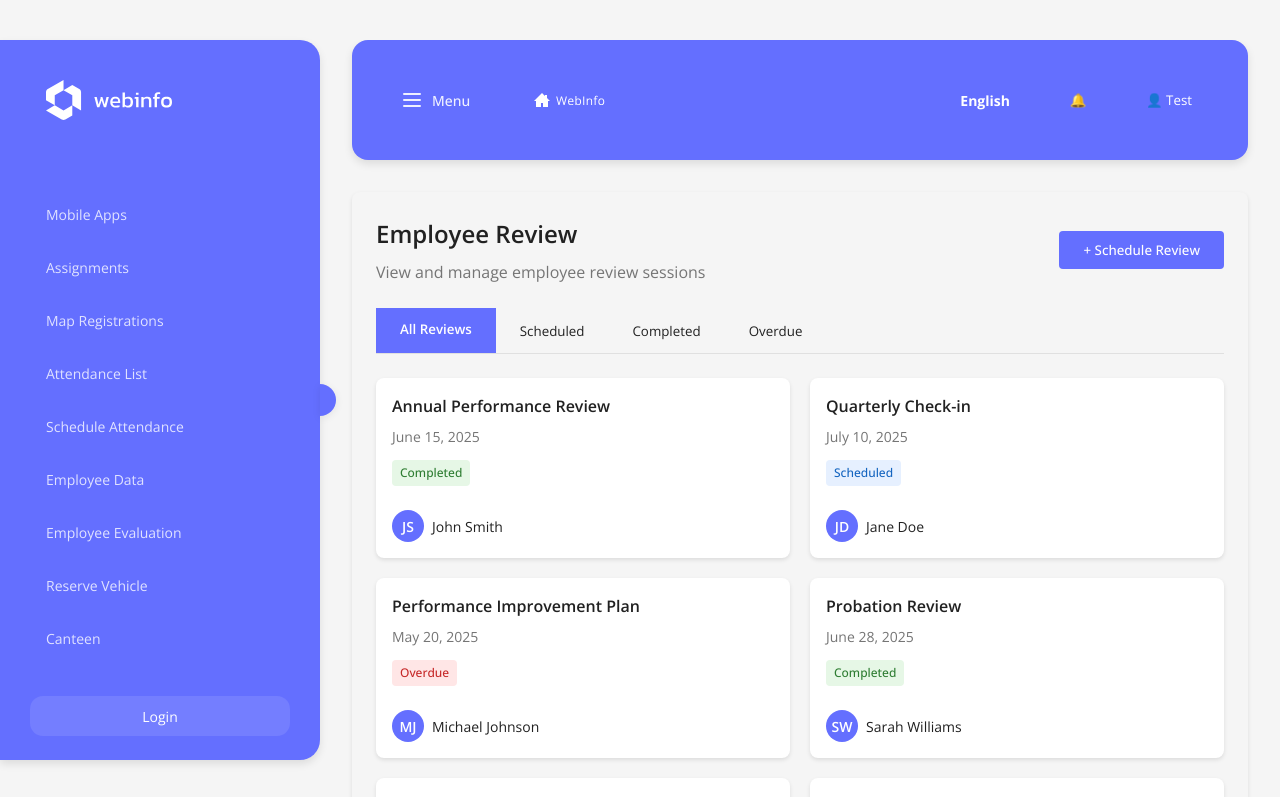
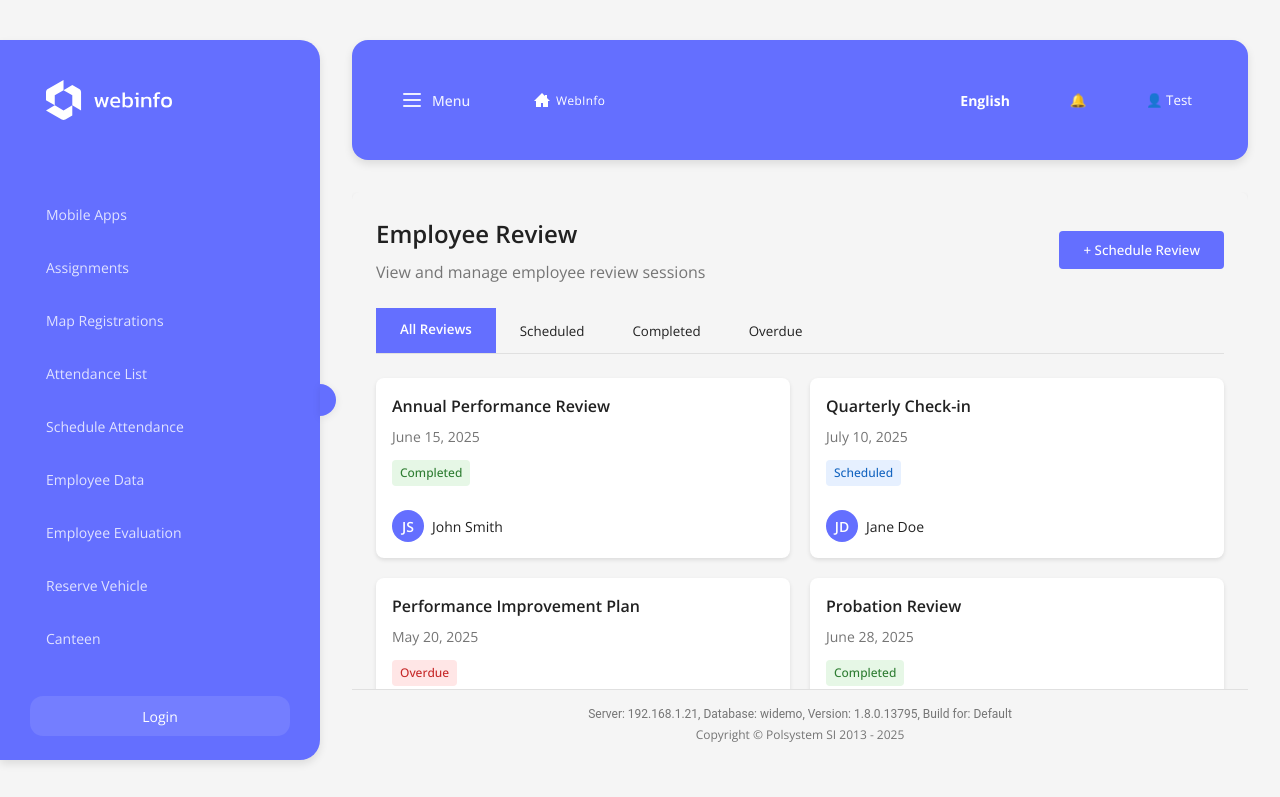
Before and after one commit to dominPS/Webinfo2, a React (Vite) app: page /employee-review in a window 1280 px wide. Shown: the top 797 px of the page. Built offline with nearby package versions, Linux system fonts and the light colour scheme.

Commit message:
fixed scrollbar styles and padding for better layout

```diff
--- a/src/layouts/MainLayout.tsx
+++ b/src/layouts/MainLayout.tsx
@@ -25,8 +25,14 @@ const ContentContainer = styled.div`
   padding: 0 ${props => props.theme.spacing.xl};
   display: flex;
   flex-direction: column;
-  min-height: calc(100vh - ${TOP_SPACING * 2}px);
+  height: calc(100vh - ${TOP_SPACING * 2}px);
+`;
+
+const MainContent = styled.div`
+  flex: 1;
   overflow-y: auto;
+  padding-bottom: 40px;
+  min-height: 0; /* Allow flex child to shrink below content size */
 
   &::-webkit-scrollbar {
     width: 12px;
@@ -45,10 +51,6 @@ const ContentContainer = styled.div`
   &::-webkit-scrollbar-thumb:hover {
     background: #94a3b8;
   }
-`;
-
-const MainContent = styled.div`
-  flex: 1;
 `;
 
 const TopBar = styled.div`
```
